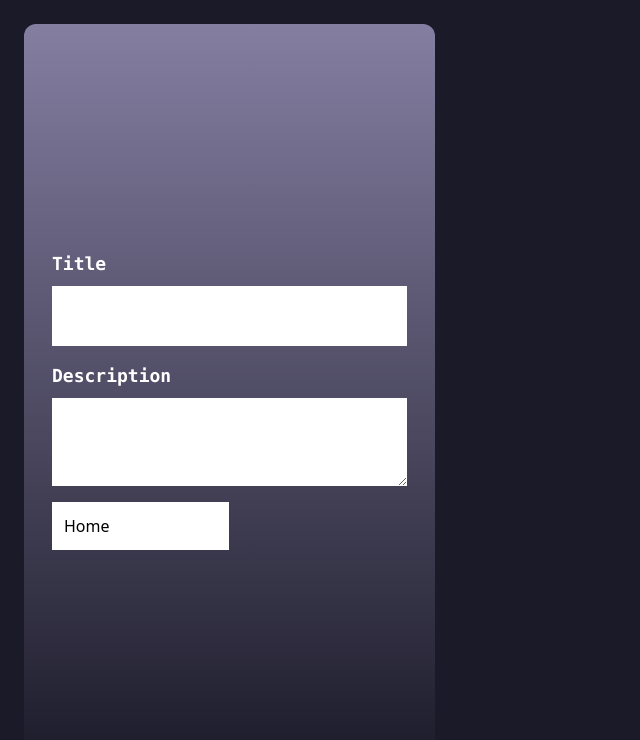
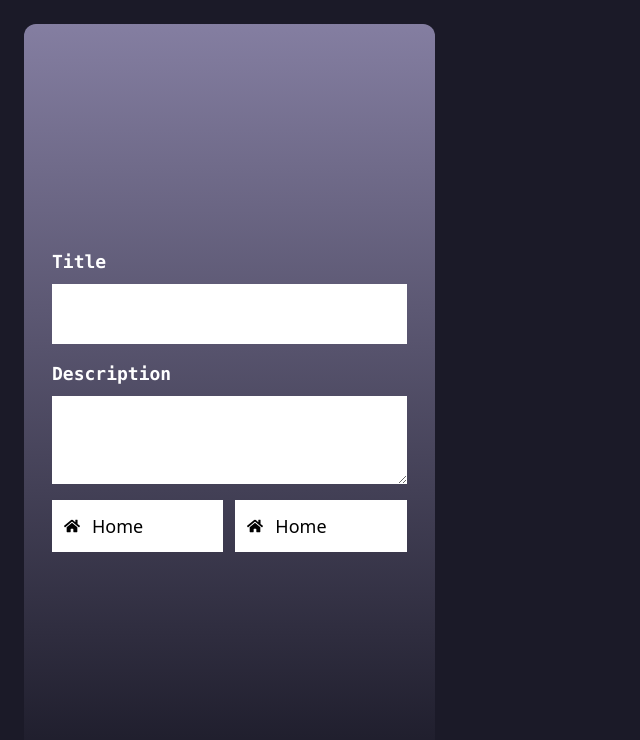
Before and after one commit to Khoby-790/firebase-todo, a React (Create React App) app: page / in a window 1280 px wide. Shown: the top 740 px of the page, without its empty margins (0-640 px from the left). Built offline with nearby package versions, Linux system fonts and the light colour scheme.

Commit message:
Modified package.json,Modified src/TodoForm.jsx,Modified yarn.lock

```diff
--- a/package.json
+++ b/package.json
@@ -11,6 +11,7 @@
     "postcss": "7",
     "react": "^17.0.2",
     "react-dom": "^17.0.2",
+    "react-icons": "^4.2.0",
     "react-scripts": "4.0.3",
     "tailwindcss": "npm:@tailwindcss/postcss7-compat",
     "web-vitals": "^1.0.1"
--- /dev/null
+++ b/src/CategoryItem.jsx
@@ -0,0 +1,13 @@
+import React from "react";
+import { FaHome } from "react-icons/fa";
+
+const CategoryItem = ({ icon, text }) => {
+  return (
+    <div className="bg-white flex items-center p-3 hover:shadow-lg hover:bg-gray-900 hover:text-white cursor-pointer hover:rounded-lg">
+      <FaHome />
+      <span className="text-lg ml-3">{text}</span>
+    </div>
+  );
+};
+
+export default CategoryItem;
--- a/src/TodoForm.jsx
+++ b/src/TodoForm.jsx
@@ -1,4 +1,5 @@
 import React from "react";
+import { FaHome } from "react-icons/fa";
 
 const TodoForm = () => {
   return (
@@ -19,11 +20,15 @@ const TodoForm = () => {
             <textarea className="font-sans text-gray-700 text-xl  font-bold p-4 outline-none" />
           </div>
 
-          <div className="grid grid-cols-2">
-            <div className="bg-white p-3 hover:shadow-lg hover:bg-gray-900 hover:text-white cursor-pointer hover:rounded-lg">
-              Home
+          <div className="grid grid-cols-2 gap-3">
+            <div className="bg-white flex items-center p-3 hover:shadow-lg hover:bg-gray-900 hover:text-white cursor-pointer hover:rounded-lg">
+              <FaHome />
+              <span className="text-lg ml-3">Home</span>
             </div>
-            <div></div>
+            <div className="bg-white flex items-center p-3 hover:shadow-lg hover:bg-gray-900 hover:text-white cursor-pointer hover:rounded-lg">
+              <FaHome />
+              <span className="text-lg ml-3">Home</span>
+            </div>
           </div>
         </div>
       </form>
```
Also changed, not shown: 1 other file (tests, documents, lock files or other folders).
